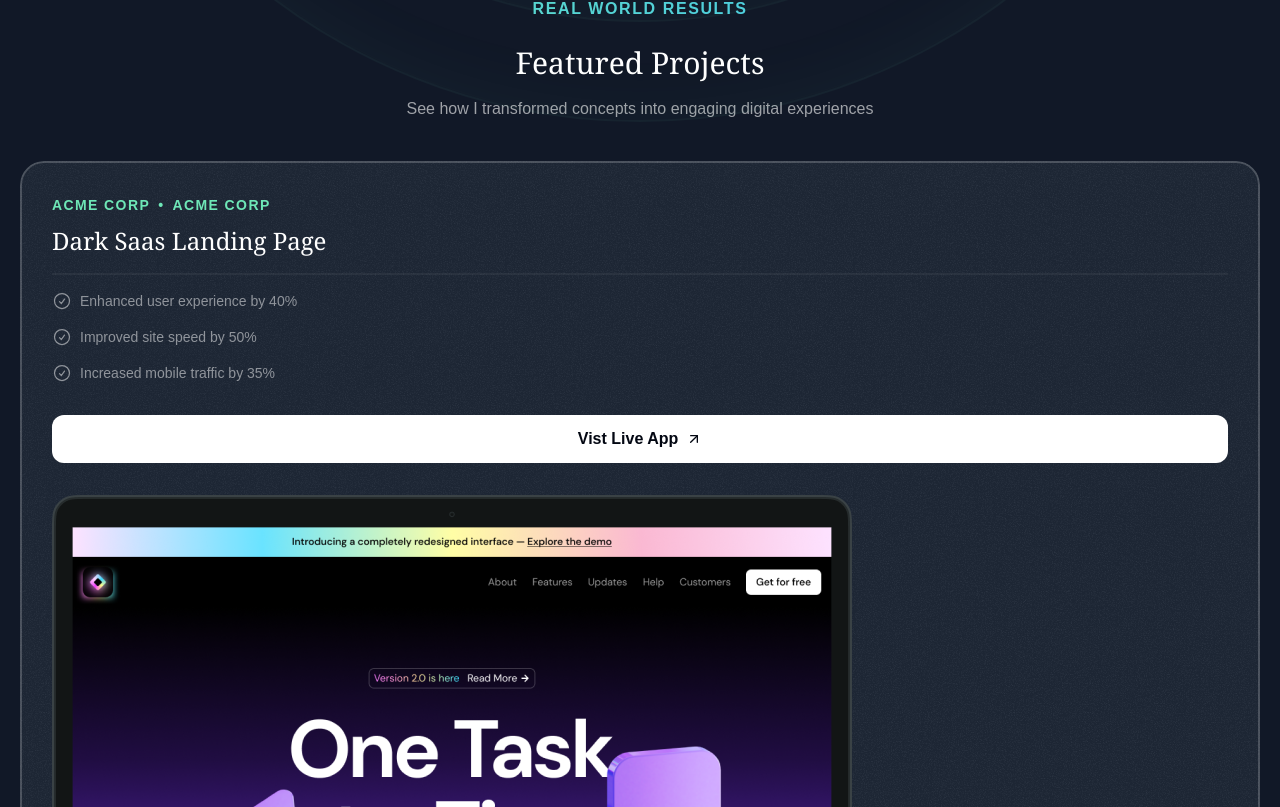
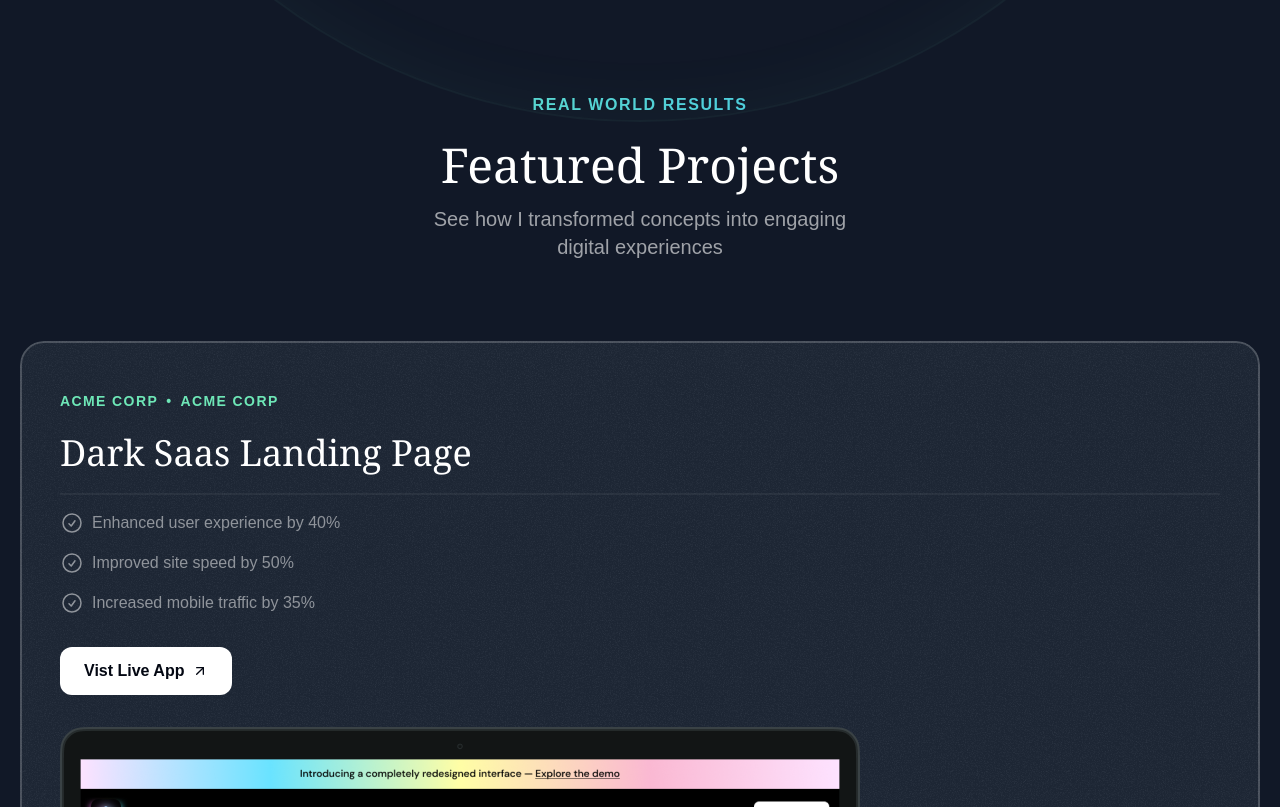
Before and after one commit to da-war/dawrish-portfolio, a Next.js app: page / in a window 1280 px wide. Shown: the part 973-1780 px from the top of the page. Built offline with nearby package versions, Linux system fonts and the light colour scheme; a web font is replaced by a local one.

Commit message:
Style adjustments for the tablet view

```diff
--- a/src/sections/Hero.tsx
+++ b/src/sections/Hero.tsx
@@ -12,7 +12,7 @@ import SparkleIcon from "../assets/icons/sparkle.svg";
 export const HeroSection = () => {
   return (
     <div className="py-32 md:py-48 lg:py-60 relative z-0 overflow-x-clip">
-      <div className="absolute inset-0">
+      <div className="absolute inset-0 [mask-image:linear-gradient(to_bottom,transparent,black_10%,black_70%,transparent)]">
         <div
           className="absolute inset-0 -z-30 opacity-5"
           style={{
--- a/src/sections/Projects.tsx
+++ b/src/sections/Projects.tsx
@@ -48,23 +48,23 @@ const portfolioProjects = [
 
 export const ProjectsSection = () => {
   return (
-    <section className="pb-16">
+    <section className="pb-16 lg:py-24">
       <div className="container">
         <p className="uppercase font-semibold tracking-widest bg-gradient-to-r from-emerald-300 to-sky-400 text-transparent bg-clip-text text-center">
           Real World Results
         </p>
-        <h2 className="text-3xl font-serif text-center mt-6">
+        <h2 className="text-3xl font-serif text-center mt-6 md:text-5xl">
           Featured Projects
         </h2>
-        <p className="text-center text-white/60 mt-4">
+        <p className="text-center md:text-lg text-white/60 mt-4 max-w-md m-auto lg:text-xl">
           See how I transformed concepts into engaging digital experiences
         </p>
       </div>
-      <div className="flex flex-col mt-10 gap-20">
+      <div className="flex flex-col mt-10 md:mt-20 gap-20">
         {portfolioProjects.map((project, index) => (
           <div
             key={project.title}
-            className="bg-gray-800 rounded-3xl relative z-0 overflow-hidden p-8 pb-0 after:z-10 after:content:[''] mx-5 after:absolute after:inset-0 after:outline-2 after:outline after:-outline-offset-2 after:rounded-3xl after:outline-white/20"
+            className="bg-gray-800 rounded-3xl relative z-0 overflow-hidden p-8 pb-0 md:pt-12 md:px-10 md:pb-0 after:z-10 after:content:[''] mx-5 after:absolute after:inset-0 after:outline-2 after:outline after:-outline-offset-2 after:rounded-3xl after:outline-white/20 after:pointer-events-none"
           >
             <div
               className="absolute inset-0 -z-10 opacity-5"
@@ -75,18 +75,23 @@ export const ProjectsSection = () => {
               <span>&bull;</span>
               <span>{project.company}</span>
             </div>
-            <h3 className="font-serif text-2xl mt-2">{project.title}</h3>
-            <hr className="border-t-2 border-white/5 mt-4" />
+            <h3 className="font-serif text-2xl mt-2 md:mt-5 md:text-4xl">
+              {project.title}
+            </h3>
+            <hr className="border-t-2 border-white/5 mt-4 md:mt-5" />
             <ul className="flex flex-col gap-4 mt-4">
               {project.results.map((result, index) => (
-                <li className="flex gap-2 text-sm text-white/50" key={index}>
-                  <CheckCircle className="size-5" />
+                <li
+                  className="flex gap-2 text-sm md:text-base text-white/50"
+                  key={index}
+                >
+                  <CheckCircle className="size-5 md:size-6" />
                   <span>{result.title}</span>
                 </li>
               ))}
             </ul>
             <a href="">
-              <button className="bg-white text-gray-950 h-12 w-full rounded-xl font-semibold flex justify-center items-center gap-2 mt-8">
+              <button className="bg-white text-gray-950 h-12 w-full rounded-xl font-semibold md:w-auto md:px-6 flex justify-center items-center gap-2 mt-8">
                 <span>Vist Live App</span>
                 <ArrowUpRight className="size-4" />
               </button>
@@ -94,7 +99,7 @@ export const ProjectsSection = () => {
             <Image
               src={project.image}
               alt={project.title}
-              className="mt-8 -mb-4"
+              className="mt-8 -mb-4 md:-mb-0"
             />
           </div>
         ))}
```
